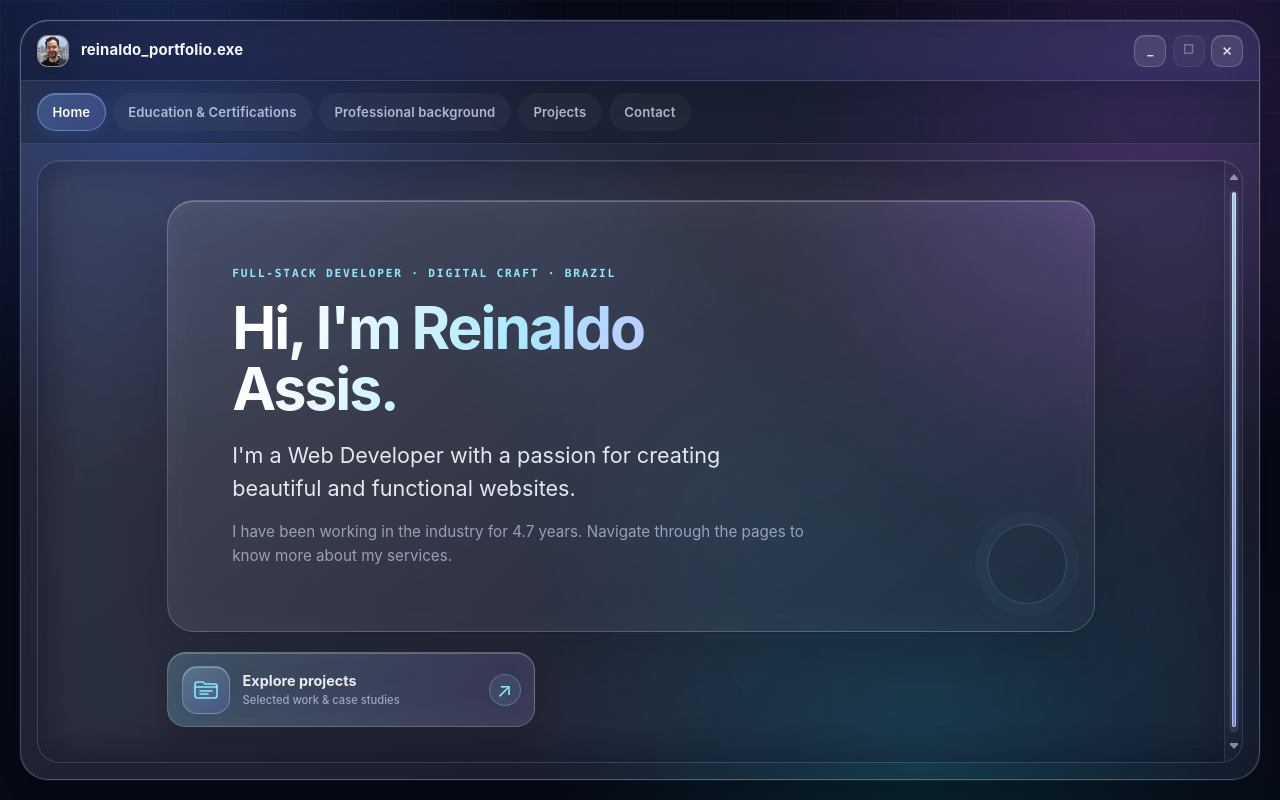
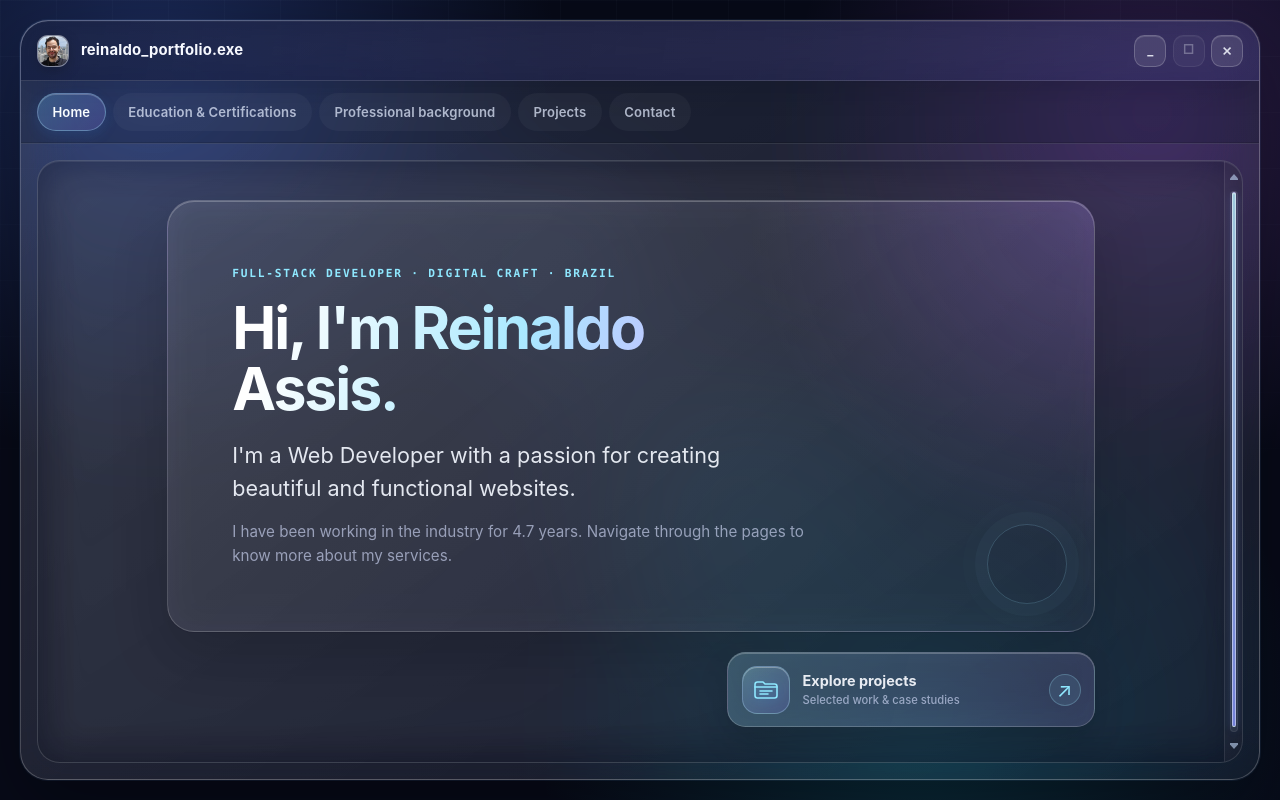
Before and after one commit to reinaldoams/portifolio, a React (Vite) app: page / in a window 1280 px wide. Built offline with nearby package versions, Linux system fonts and the light colour scheme.

Commit message:
style: changing position of button in Home for projects page

```diff
--- a/src/routes/MainPage.scss
+++ b/src/routes/MainPage.scss
@@ -70,7 +70,7 @@
 
 .main-page__contact-style-icons {
   display: flex;
-  justify-content: flex-start;
+  justify-content: flex-end;
   align-items: center;
   width: 100%;
   min-height: 0;
```
